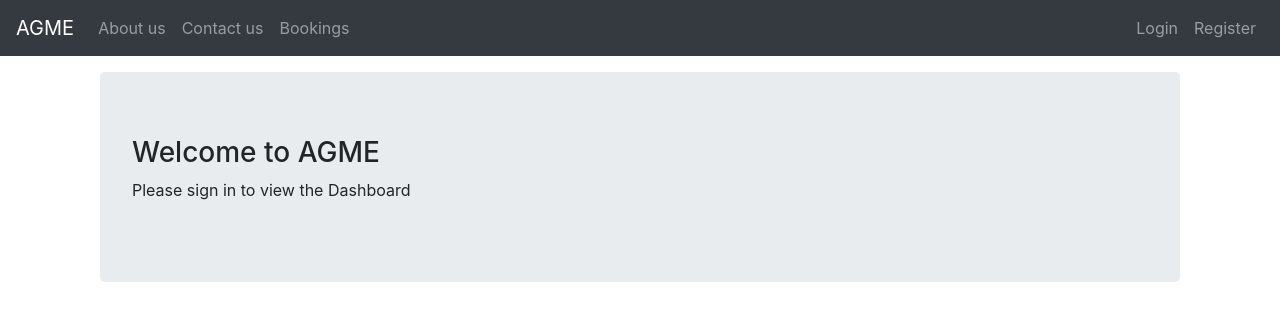
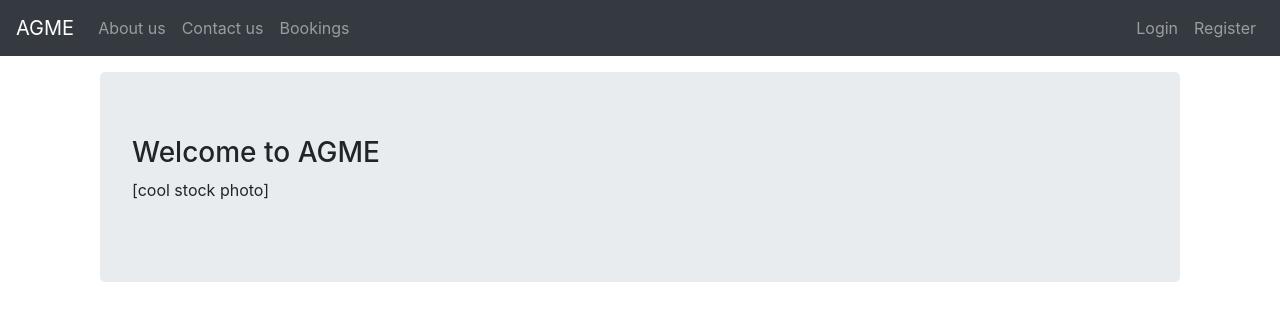
Before and after one commit to RMIT-SEPT/majorproject-8-mon-17-30-1, a React (Create React App) app in the folder FrontEnd/sept-react-frontend/: page / in a window 1280 px wide. Shown: the top 320 px of the page. Built offline with nearby package versions, Linux system fonts and the light colour scheme.

Commit message:
changed home visuals

```diff
--- a/FrontEnd/sept-react-frontend/src/component/home.js
+++ b/FrontEnd/sept-react-frontend/src/component/home.js
@@ -10,7 +10,7 @@ export default class Home extends Component {
       <div className="container">
         <header className="jumbotron">
           <h3>Welcome to AGME</h3>
-          <p>Please sign in to view the Dashboard</p>
+          <p>[cool stock photo]</p>
         </header>
       </div>
     );
```
